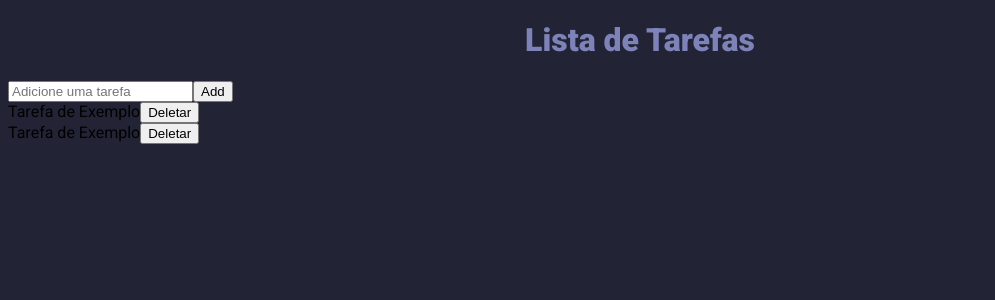
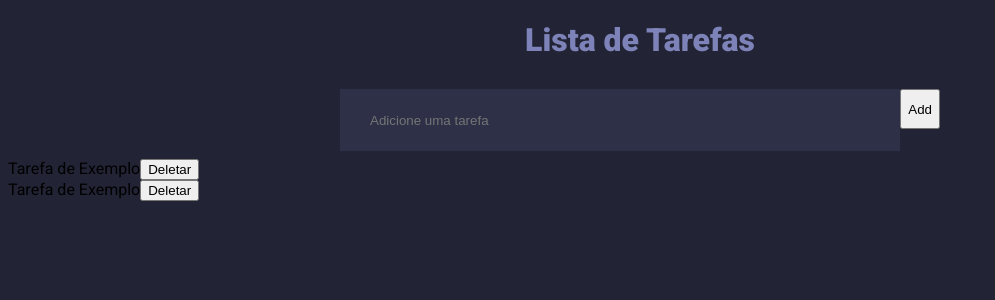
Before and after one commit to sergiomerces/lista-tarefas, a React (Vite) app: page / in a window 1280 px wide. Shown: the top 300 px of the page, without its empty margins (0-995 px from the left). Built offline with nearby package versions, Linux system fonts and the light colour scheme.

Commit message:
estilizando o campo de input

```diff
--- a/src/TodoList.css
+++ b/src/TodoList.css
@@ -12,3 +12,25 @@ h1 {
     color: #7d83b8;
     text-align: center;
 }
+
+form {
+    display: flex;
+    width: 600px;
+    height: 40px;
+    margin: 30px auto;
+}
+
+input {
+    display: flex;
+    width: 100%;
+    height: 60px;
+    background-color: #2d3046;
+    border: none;
+    padding-left: 30px;
+}
+
+    @media screen and (max-width: 900px) {
+        form {
+            width: 100%;
+        }
+}
```
